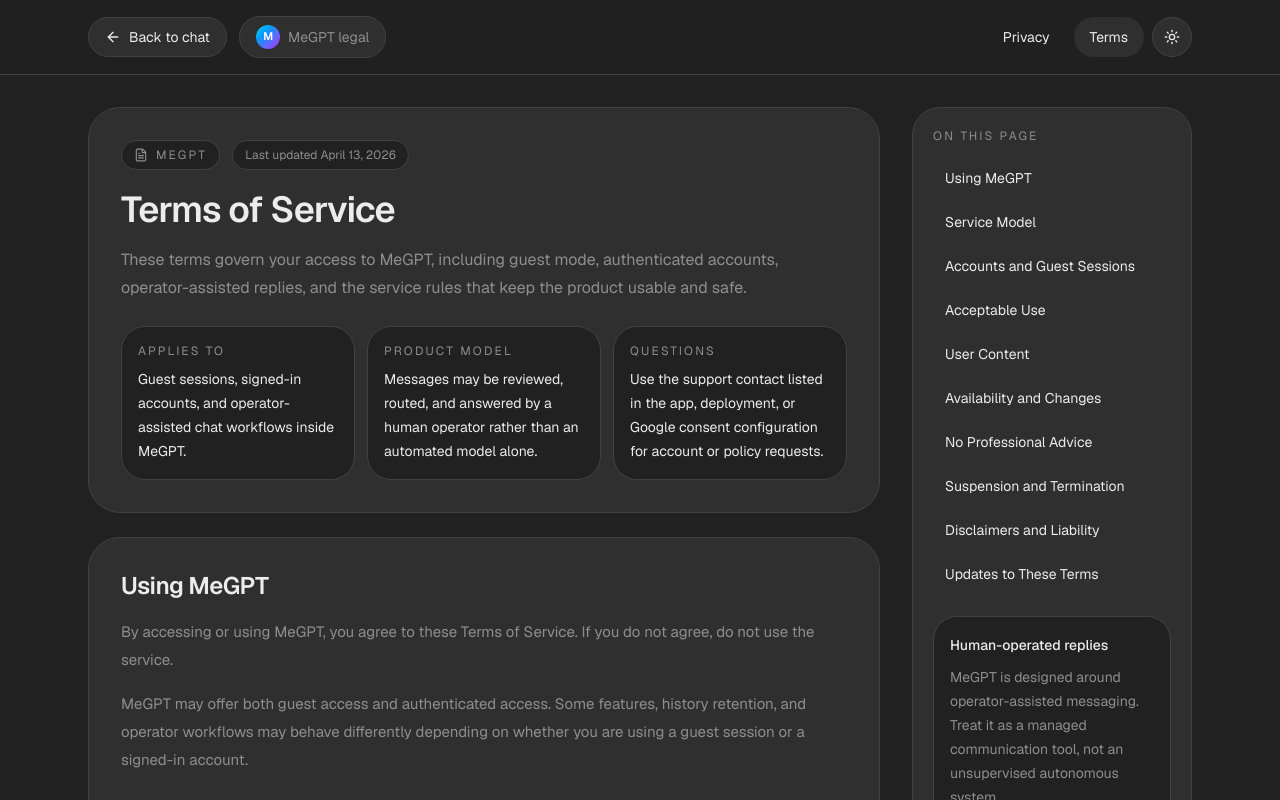
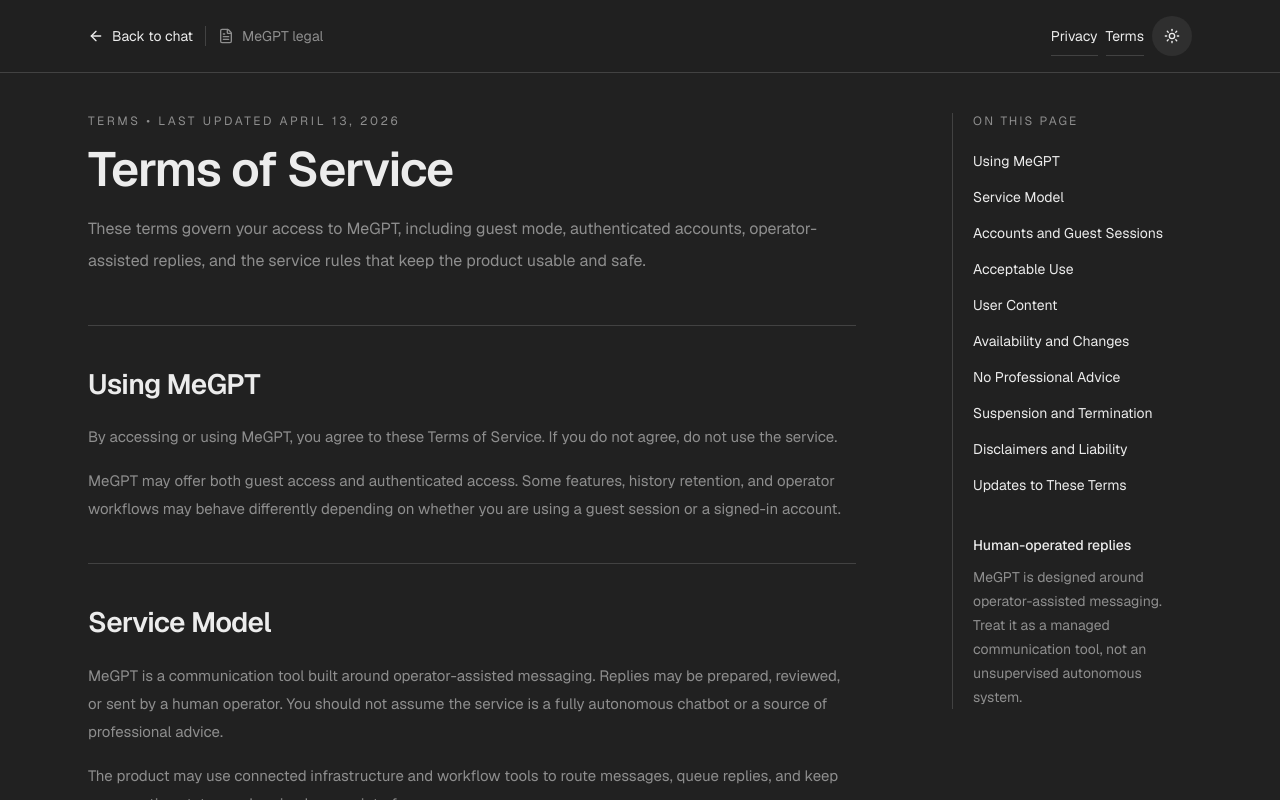
Before and after one commit to yodering/megpt, a Next.js app: page /terms in a window 1280 px wide. Built offline with nearby package versions, Linux system fonts and the light colour scheme.

Commit message:
Update legal-document.tsx

```diff
--- a/components/legal-document.tsx
+++ b/components/legal-document.tsx
@@ -39,15 +39,14 @@ export function LegalDocument({
           <div className="flex items-center gap-3">
             <Link
               href="/"
-              className="inline-flex h-10 items-center gap-2 rounded-full border border-border bg-card px-4 text-sm text-foreground hover:bg-accent"
+              className="inline-flex h-10 items-center gap-2 text-sm text-foreground hover:text-muted-foreground"
             >
               <ArrowLeft className="h-4 w-4" />
               Back to chat
             </Link>
-            <div className="hidden items-center gap-2 rounded-full border border-border bg-card px-4 py-2 text-sm text-muted-foreground sm:inline-flex">
-              <span className="flex h-6 w-6 items-center justify-center rounded-full bg-gradient-to-br from-cyan-400 via-blue-500 to-purple-600 text-[11px] font-semibold text-white">
-                M
-              </span>
+            <div className="hidden h-5 w-px bg-border sm:block" />
+            <div className="hidden items-center gap-2 text-sm text-muted-foreground sm:inline-flex">
+              {isPrivacy ? <Shield className="h-4 w-4" /> : <FileText className="h-4 w-4" />}
               MeGPT legal
             </div>
           </div>
@@ -55,98 +54,67 @@ export function LegalDocument({
           <div className="flex items-center gap-2">
             <Link
               href="/privacy"
-              className={`inline-flex h-10 items-center rounded-full px-4 text-sm ${
+              className={`inline-flex h-10 items-center border-b text-sm ${
                 isPrivacy
-                  ? "bg-card text-foreground"
-                  : "text-muted-foreground hover:bg-accent hover:text-foreground"
+                  ? "border-foreground text-foreground"
+                  : "border-transparent text-muted-foreground hover:text-foreground"
               }`}
             >
               Privacy
             </Link>
             <Link
               href="/terms"
-              className={`inline-flex h-10 items-center rounded-full px-4 text-sm ${
+              className={`inline-flex h-10 items-center border-b text-sm ${
                 !isPrivacy
-                  ? "bg-card text-foreground"
-                  : "text-muted-foreground hover:bg-accent hover:text-foreground"
+                  ? "border-foreground text-foreground"
+                  : "border-transparent text-muted-foreground hover:text-foreground"
               }`}
             >
               Terms
             </Link>
-            <ThemeToggle className="h-10 w-10 rounded-full px-0" />
+            <ThemeToggle className="h-10 w-10 rounded-full border-0 px-0 hover:bg-accent" />
           </div>
         </div>
       </header>
 
-      <div className="mx-auto grid max-w-6xl gap-8 px-6 py-8 lg:grid-cols-[minmax(0,1fr)_280px]">
-        <div className="space-y-6">
-          <section className="rounded-[32px] border border-border bg-card px-6 py-6 sm:px-8 sm:py-8">
-            <div className="flex flex-wrap items-center gap-3">
-              <span className="inline-flex items-center gap-2 rounded-full border border-border bg-background px-3 py-1.5 text-xs uppercase tracking-[0.18em] text-muted-foreground">
-                {isPrivacy ? <Shield className="h-3.5 w-3.5" /> : <FileText className="h-3.5 w-3.5" />}
-                MeGPT
-              </span>
-              <span className="inline-flex rounded-full border border-border bg-background px-3 py-1.5 text-xs text-muted-foreground">
-                Last updated {lastUpdated}
-              </span>
-            </div>
-
-            <h1 className="mt-5 text-4xl font-semibold tracking-tight">{title}</h1>
-            <p className="mt-4 max-w-3xl text-base leading-7 text-muted-foreground">
+      <div className="mx-auto grid max-w-6xl gap-12 px-6 py-10 lg:grid-cols-[minmax(0,1fr)_240px]">
+        <article className="min-w-0">
+          <div className="max-w-3xl">
+            <p className="text-xs uppercase tracking-[0.22em] text-muted-foreground">
+              {isPrivacy ? "Privacy" : "Terms"} • Last updated {lastUpdated}
+            </p>
+            <h1 className="mt-4 text-4xl font-semibold tracking-tight sm:text-5xl">
+              {title}
+            </h1>
+            <p className="mt-5 max-w-3xl text-base leading-8 text-muted-foreground">
               {description}
             </p>
 
-            <div className="mt-6 grid gap-3 sm:grid-cols-3">
-              <div className="rounded-3xl border border-border bg-background px-4 py-4">
-                <p className="text-xs uppercase tracking-[0.18em] text-muted-foreground">
-                  Applies to
-                </p>
-                <p className="mt-2 text-sm leading-6">
-                  Guest sessions, signed-in accounts, and operator-assisted chat
-                  workflows inside MeGPT.
-                </p>
-              </div>
-              <div className="rounded-3xl border border-border bg-background px-4 py-4">
-                <p className="text-xs uppercase tracking-[0.18em] text-muted-foreground">
-                  Product model
-                </p>
-                <p className="mt-2 text-sm leading-6">
-                  Messages may be reviewed, routed, and answered by a human
-                  operator rather than an automated model alone.
-                </p>
-              </div>
-              <div className="rounded-3xl border border-border bg-background px-4 py-4">
-                <p className="text-xs uppercase tracking-[0.18em] text-muted-foreground">
-                  Questions
-                </p>
-                <p className="mt-2 text-sm leading-6">
-                  Use the support contact listed in the app, deployment, or
-                  Google consent configuration for account or policy requests.
-                </p>
-              </div>
-            </div>
-          </section>
+            <div className="mt-12 border-t border-border" />
 
-          <section className="rounded-[32px] border border-border bg-card px-6 py-6 sm:px-8 sm:py-8">
-            <div className="space-y-8">
+            <div className="space-y-0">
               {sections.map((section) => {
                 const sectionId = slugify(section.title)
 
                 return (
-                  <section key={sectionId} id={sectionId} className="scroll-mt-28">
-                    <h2 className="text-2xl font-semibold tracking-tight">
+                  <section
+                    key={sectionId}
+                    id={sectionId}
+                    className="scroll-mt-28 border-b border-border py-10 last:border-b-0"
+                  >
+                    <h2 className="text-2xl font-semibold tracking-tight sm:text-[28px]">
                       {section.title}
                     </h2>
-                    <div className="mt-4 space-y-4 text-sm leading-7 text-muted-foreground sm:text-[15px]">
+                    <div className="mt-5 space-y-4 text-sm leading-7 text-muted-foreground sm:text-[15px]">
                       {section.paragraphs.map((paragraph) => (
                         <p key={paragraph}>{paragraph}</p>
                       ))}
                     </div>
                     {section.bullets?.length ? (
-                      <ul className="mt-4 space-y-3 text-sm leading-7 text-muted-foreground sm:text-[15px]">
+                      <ul className="mt-5 space-y-3 text-sm leading-7 text-muted-foreground sm:text-[15px]">
                         {section.bullets.map((bullet) => (
                           <li key={bullet} className="flex gap-3">
-                            <span className="mt-2 h-1.5 w-1.5 shrink-0 rounded-full bg-foreground/60" />
+                            <span className="mt-3 h-px w-4 shrink-0 bg-foreground/45" />
                             <span>{bullet}</span>
                           </li>
                         ))}
@@ -156,15 +124,15 @@ export function LegalDocument({
                 )
               })}
             </div>
-          </section>
-        </div>
+          </div>
+        </article>
 
-        <aside className="lg:sticky lg:top-[88px] lg:h-fit">
-          <div className="rounded-[28px] border border-border bg-card px-5 py-5">
+        <aside className="lg:sticky lg:top-[92px] lg:h-fit">
+          <div className="border-l border-border pl-5">
             <p className="text-xs uppercase tracking-[0.18em] text-muted-foreground">
               On this page
             </p>
-            <nav className="mt-4 space-y-2">
+            <nav className="mt-4 space-y-1">
               {sections.map((section) => {
                 const sectionId = slugify(section.title)
 
@@ -172,7 +140,7 @@ export function LegalDocument({
                   <a
                     key={sectionId}
                     href={`#${sectionId}`}
-                    className="block rounded-2xl px-3 py-2 text-sm text-muted-foreground hover:bg-accent hover:text-foreground"
+                    className="block py-1.5 text-sm text-muted-foreground hover:text-foreground"
                   >
                     {section.title}
                   </a>
@@ -180,7 +148,7 @@ export function LegalDocument({
               })}
             </nav>
 
-            <div className="mt-6 rounded-3xl border border-border bg-background px-4 py-4 text-sm leading-6 text-muted-foreground">
+            <div className="mt-8 text-sm leading-6 text-muted-foreground">
               <p className="font-medium text-foreground">Human-operated replies</p>
               <p className="mt-2">
                 MeGPT is designed around operator-assisted messaging. Treat it as a
```
